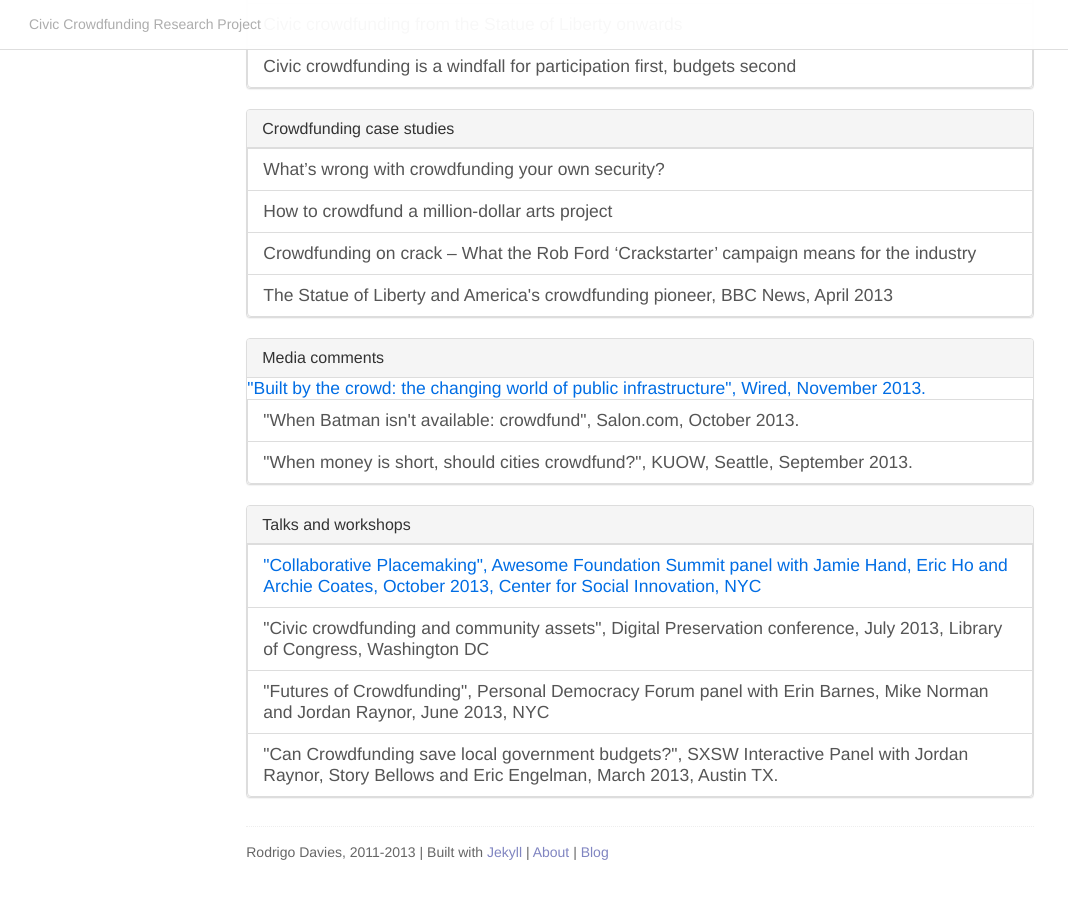
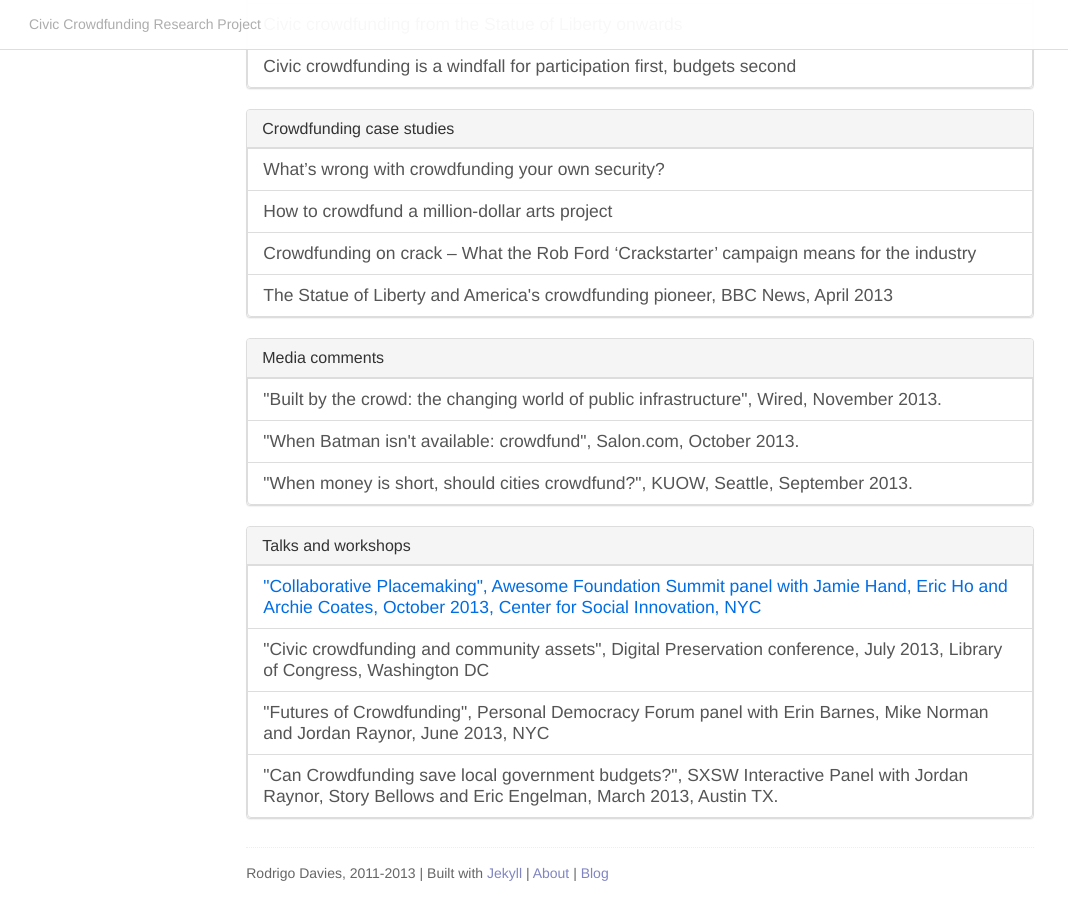
Before and after one commit to rodrigodavies/blog, a Jekyll site: the page built from civic-crowdfunding/index.markdown, in a window 1280 px wide and 900 px high, scrolled down 887 px. Shown: the whole window, without its empty margins (0-1068 px from the left). Built offline with Jekyll 4.4.1, drawn with Linux system fonts in a browser that asks for light colours; nearby versions of some CDN libraries; Markdown is read by kramdown in place of the engine named in the settings; before the commit the page ends 1766 px from its top, so only the background shows below that.

Commit message:
Adds Wired article

```diff
--- a/civic-crowdfunding/index.markdown
+++ b/civic-crowdfunding/index.markdown
@@ -49,7 +49,7 @@ The posts below are from my blog unless otherwise stated. Many of the articles a
   <div class="panel-heading">
     <h3 class="panel-title">Media comments</h3>
   </div>
-    <a href="http://www.wired.co.uk/magazine/archive/2013/11/features/built-by-the-crowd">"Built by the crowd: the changing world of public infrastructure", Wired, November 2013.</a>
+    <a href="http://www.wired.co.uk/magazine/archive/2013/11/features/built-by-the-crowd" class="list-group-item">"Built by the crowd: the changing world of public infrastructure", Wired, November 2013.</a>
     <a href="http://www.salon.com/2013/10/11/when_batman_isnt_available_crowd_fund/" class="list-group-item">"When Batman isn't available: crowdfund", Salon.com, October 2013.</a>
     <a href="http://kuow.org/post/when-money-short-should-cities-crowdfund" class="list-group-item">"When money is short, should cities crowdfund?", KUOW, Seattle, September 2013.</a>
 </div>
```
